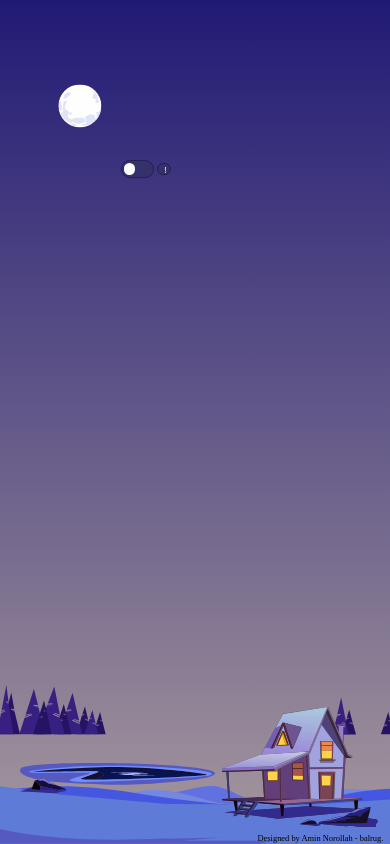
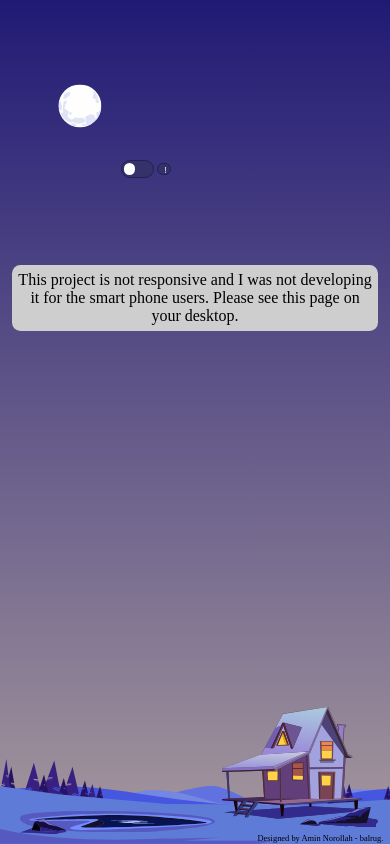
Before and after one commit to amin-norollah/under-the-moonlight, an Angular app: page / in a window 390 px wide. Shown: the top 844 px of the page. Built offline with nearby package versions, Linux system fonts and the light colour scheme.

Commit message:
New features added

```diff
--- a/src/app/app.component.css
+++ b/src/app/app.component.css
@@ -37,3 +37,21 @@
   color: rgb(0, 60, 75);
   background: lavender;
 }
+
+.mobileMessage {
+  display: none;
+  margin: 3vw;
+  padding: 1.5vw;
+  text-align: center;
+  top: 30vh;
+  position: absolute;
+  border-radius: 1vh;
+
+  background-color: rgb(206, 206, 206);
+}
+
+@media (max-width: 480px) {
+  .mobileMessage {
+    display: block;
+  }
+}
--- a/src/app/app.component.html
+++ b/src/app/app.component.html
@@ -24,4 +24,9 @@
       >Designed by Amin Norollah - balrug.</a
     >
   </p>
+
+  <p class="mobileMessage">
+    This project is not responsive and I was not developing it for the smart
+    phone users. Please see this page on your desktop.
+  </p>
 </div>
--- a/src/app/components/background/background.component.ts
+++ b/src/app/components/background/background.component.ts
@@ -14,10 +14,10 @@ export class BackgroundComponent implements OnInit {
   styleBack4: string = 'left: 10vw';
   styleBack3: string = '';
   styleBack2: string = '';
-  styleTree: string = 'bottom: 12vh';
+  styleTree: string = 'bottom: 7vw';
   styleFront: string = '';
-  stylePond: string = 'left: 5vw; bottom: 7vh';
-  styleRock1: string = 'left: 5vw; bottom: 6vh';
+  stylePond: string = 'left: 5vw; bottom: 3vw';
+  styleRock1: string = 'left: 5vw; bottom: 2.5vw';
 
   FST: string = 'fill:#@color; transition: fill 2s ease;';
 
@@ -86,8 +86,8 @@ export class BackgroundComponent implements OnInit {
 
     this.styleTree = `left:
     ${Functions.mapData(this.mousePositionRatio[0], -3, 1)}vw;
-    bottom:
-    ${Functions.mapData(this.mousePositionRatio[1], 16, 12)}vh;`;
+    bottom: ${Functions.mapData(this.mousePositionRatio[1], 8, 5)}vw
+    ;`;
 
     this.styleFront = `left:
     ${Functions.mapData(this.mousePositionRatio[0], 0, -2)}vw;
@@ -97,12 +97,12 @@ export class BackgroundComponent implements OnInit {
     this.stylePond = `left:
     ${Functions.mapData(this.mousePositionRatio[0], 5.2, 4.2)}vw;
     bottom:
-    ${Functions.mapData(this.mousePositionRatio[1], 5, 7)}vh;`;
+    ${Functions.mapData(this.mousePositionRatio[1], 2, 4)}vw;`;
 
     this.styleRock1 = `left:
     ${Functions.mapData(this.mousePositionRatio[0], 6, 5)}vw;
     bottom:
-    ${Functions.mapData(this.mousePositionRatio[1], 5.5, 8.5)}vh;`;
+    ${Functions.mapData(this.mousePositionRatio[1], 1.5, 4)}vw;`;
   }
 
   //change colors
--- a/src/app/components/light-button/light-button.component.ts
+++ b/src/app/components/light-button/light-button.component.ts
@@ -57,7 +57,7 @@ export class LightButtonComponent implements OnInit {
     this.isLock = true;
     setTimeout(() => {
       this.isLock = false;
-    }, 2500);
+    }, 2200);
   }
 
   changeInfo(isEnter: boolean) {
--- a/src/index.html
+++ b/src/index.html
@@ -1,13 +1,14 @@
-<!doctype html>
+<!DOCTYPE html>
 <html lang="en">
-<head>
-  <meta charset="utf-8">
-  <title>UnderTheMoonlight</title>
-  <base href="/">
-  <meta name="viewport" content="width=device-width, initial-scale=1">
-  <link rel="icon" type="image/x-icon" href="favicon.ico">
-</head>
-<body>
-  <app-root></app-root>
-</body>
+  <head>
+    <!-- designed by Amin Norollah 2022 -->
+    <meta charset="utf-8" />
+    <title>Under the moon light</title>
+    <base href="/" />
+    <meta name="viewport" content="width=device-width, initial-scale=1" />
+    <link rel="icon" type="image/x-icon" href="favicon.ico" />
+  </head>
+  <body>
+    <app-root></app-root>
+  </body>
 </html>
```
Also changed, not shown: 1 other file (tests, documents, lock files or other folders).
